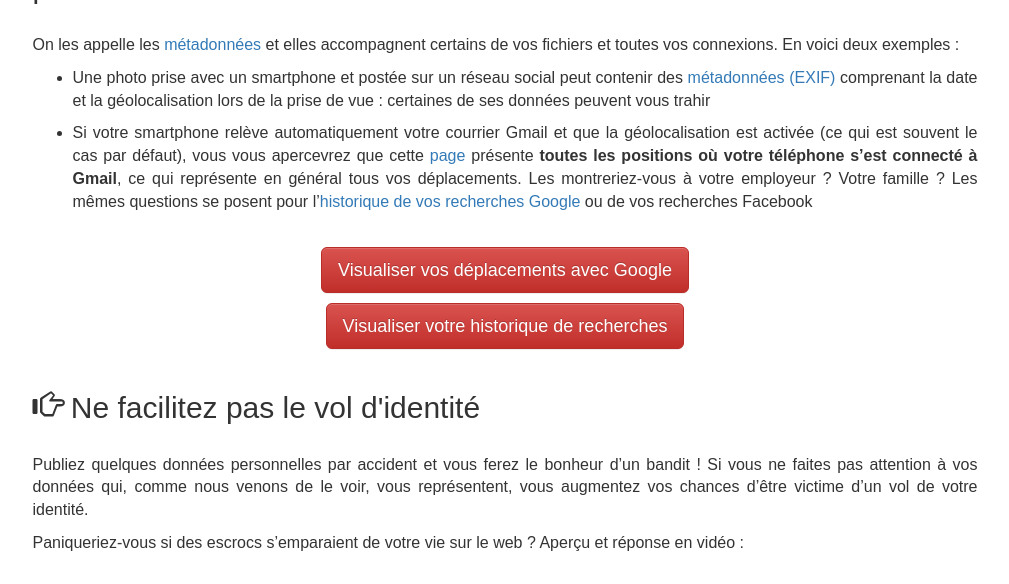
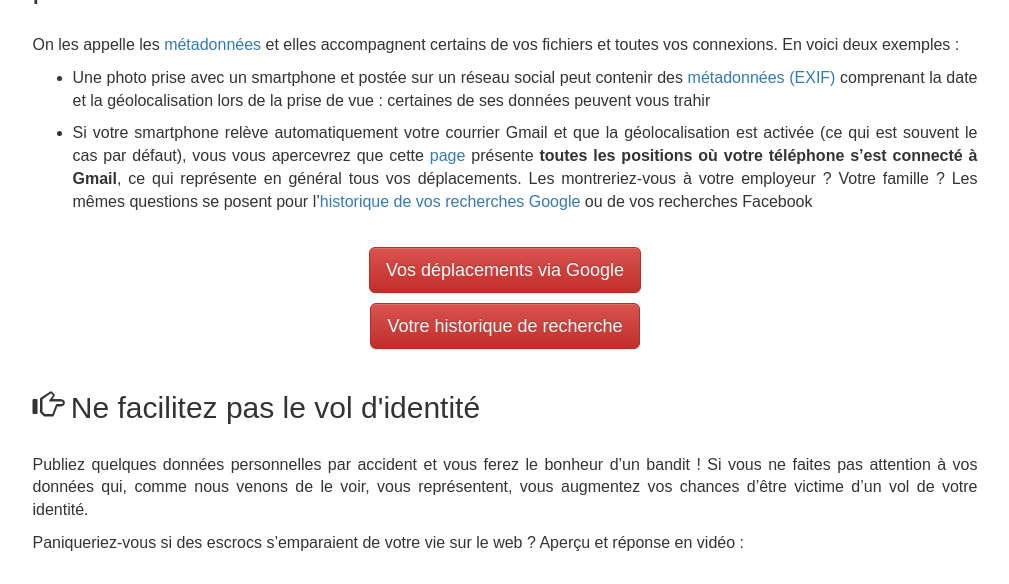
Before and after one commit to willdurand/jenairienacacher.fr, a Jekyll site: the page built from _posts/2014-01-21-transparence.md, in a window 1280 px wide and 900 px high, scrolled down 1373 px, cut to the strip 0-584 px from the top of the window. Shown: the whole strip, without its empty margins (135-1144 px from the left). Built offline with Jekyll 4.4.1, drawn with Linux system fonts in a browser that asks for light colours; some web fonts are replaced; Markdown is read by kramdown in place of the engine named in the settings; comment, search, counter and statistics services are not loaded.

Commit message:
fix buttons

```diff
--- a/_posts/2014-01-21-transparence.md
+++ b/_posts/2014-01-21-transparence.md
@@ -113,10 +113,10 @@
 
 <p class="text-center">
     <br>
-    <a href="https://maps.google.com/locationhistory/b/0" target="_blank" class="btn btn-lg btn-danger">Visualiser vos déplacements avec Google</a>
+    <a href="https://maps.google.com/locationhistory/b/0" target="_blank" class="btn btn-lg btn-danger">Vos déplacements via Google</a>
 </p>
 <p class="text-center">
-    <a href="https://history.google.com/history/" target="_blank" class="btn btn-lg btn-danger">Visualiser votre historique de recherches</a>
+    <a href="https://history.google.com/history/" target="_blank" class="btn btn-lg btn-danger">Votre historique de recherche</a>
 </p>
 
 <h2><i class="glyphicon glyphicon-hand-right" aria-hidden="true"></i> Ne facilitez pas le vol d'identité</h2>
```
